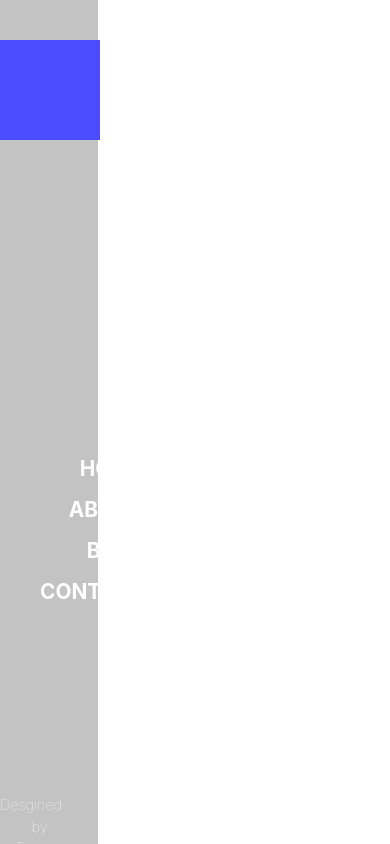
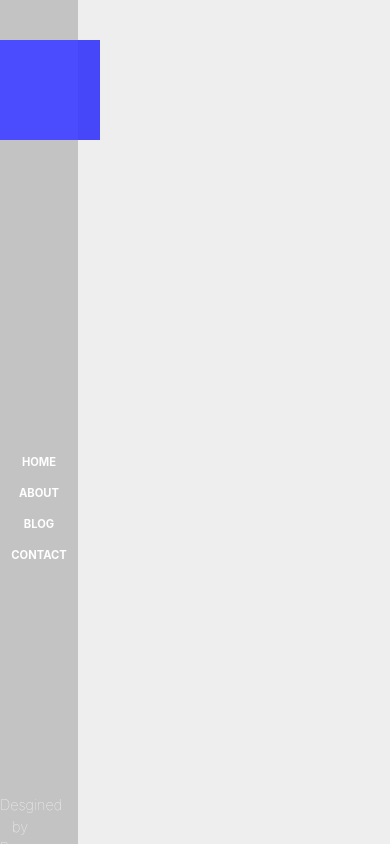
Before and after one commit to RossUIE/blog, a React app: page / in a window 390 px wide. Built offline with nearby package versions, Linux system fonts and the light colour scheme.

Commit message:
Sidebar nav links complete start of responsive design

```diff
--- a/package.json
+++ b/package.json
@@ -10,6 +10,7 @@
   "author": "Kenny Mulhern",
   "license": "MIT",
   "dependencies": {
+    "@fortawesome/fontawesome-free": "^5.1.1",
     "node-sass": "^4.7.2",
     "react": "^16.3.0",
     "react-dom": "^16.3.0"
--- a/src/components/App.js
+++ b/src/components/App.js
@@ -1,12 +1,17 @@
 import React, { Component } from 'react';
 import { CSS } from "./app.scss";
-import Sidebar from './Sidebar/Sidebar';;
+import Sidebar from './Sidebar/Sidebar';
+import Bottombar from './Bottombar/Bottombar';
+import BlogContainer from './BlogContainer/BlogContainer';
 
 class App extends Component {
 
     render() {
         return (
+            <div>
             <Sidebar />
+            <BlogContainer/>
+            </div>
         );
     }
 }
--- /dev/null
+++ b/src/components/BlogContainer/BlogContainer.js
@@ -0,0 +1,15 @@
+import React, { Component} from 'react'
+import ReactDOM from 'react-dom'
+import './BlogContainer.scss';
+
+export default class BlogContainer extends Component {
+
+    render() {
+        return (
+        <div className="blogContainer">
+
+
+        </div>
+        );
+    }
+}
--- /dev/null
+++ b/src/components/BlogContainer/BlogContainer.scss
@@ -0,0 +1,8 @@
+
+.blogContainer {
+    width: 80%;
+    height: 100vh;
+    background:#eee;
+    float: right;
+    flex: 1;
+}
--- /dev/null
+++ b/src/components/Bottombar/Bottombar.js
@@ -0,0 +1,13 @@
+import React, { Component} from 'react'
+import ReactDOM from 'react-dom'
+import './Bottombar.scss';
+
+export default class Bottombar extends Component {
+
+    render() {
+        return (
+        <div className="bottombar">
+        </div>
+        );
+    }
+}
--- /dev/null
+++ b/src/components/Bottombar/Bottombar.scss
@@ -0,0 +1,7 @@
+.bottombar {
+    width: 100%;
+    height: 100px;
+    background: red;
+    position: fixed;
+    bottom: 0;
+}
--- a/src/components/Sidebar/Sidebar.js
+++ b/src/components/Sidebar/Sidebar.js
@@ -11,13 +11,13 @@ export default class Sidebar extends Component {
 
             <nav>
                 <ul>
-                <a href="#">Home</a>
+                <a href="#">Home</a><i class="fas fa-home"></i>
                 <a href="#">About</a>
                 <a href="#">Blog</a>
                 <a href="#">Contact</a>
                 </ul>
             </nav>
-            <div className="designer">Desgined by<br/> Ross McMurray</div>
+            <span className="designer">Desgined by<br/> Ross McMurray</span>
         </div>
         );
     }
--- a/src/components/Sidebar/Sidebar.scss
+++ b/src/components/Sidebar/Sidebar.scss
@@ -1,16 +1,18 @@
 
 $darkgrey: #AAAAAA;
 $yellow: #FFDC00;
+
 .sidebar {
-    width: 25vw;
+    width: 20%;
     height: 100vh;
     background: $darkgrey;
     position: fixed;
     display: flex;
-    color: white;
+    color: #fff;
     flex-direction: column;
     opacity: 0.7;
     font-weight: 700;
+
 
 
     #logo {
@@ -28,8 +30,6 @@ $yellow: #FFDC00;
         margin-right: 50px;
         font-size: 1.3rem;
 
-
-
         a {
             color: white;
             padding-top: 10px;
@@ -42,10 +42,9 @@ $yellow: #FFDC00;
             &:hover {
                 color: $yellow;
             }
+
+            }
         }
-
-
-    }
 
 
     .designer {
@@ -59,4 +58,22 @@ $yellow: #FFDC00;
 
     }
 
+    @media only screen and (max-width: 600px) {
+        nav a {
+            font-size: 0.7rem;
+            text-align: center;
+            width: 100%;
+            margin: auto;
+
+        }
+
+        nav ul {
+            margin: auto;
+            padding: 0;
+        }
+
+        nav {
+            margin: auto;
+        }
+    }
 }
--- a/src/components/app.scss
+++ b/src/components/app.scss
@@ -15,6 +15,14 @@ $app-size: 100px;
     } @else {
         @return red;
     }
+}
+
+.container {
+    width: 100%;
+    display: flex;
+    padding: 0;
+    margin: 0;
+    flex-direction: row;
 }
 
 .darken-text { color: $darken-text; }
```
Also changed, not shown: 1 other file (tests, documents, lock files or other folders).
